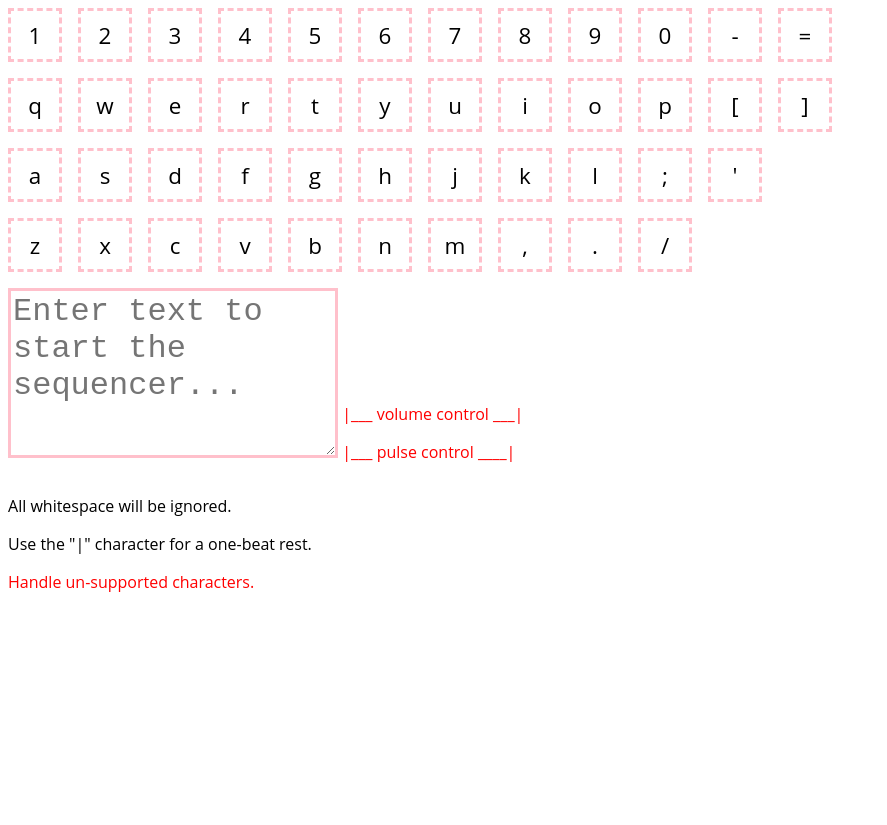
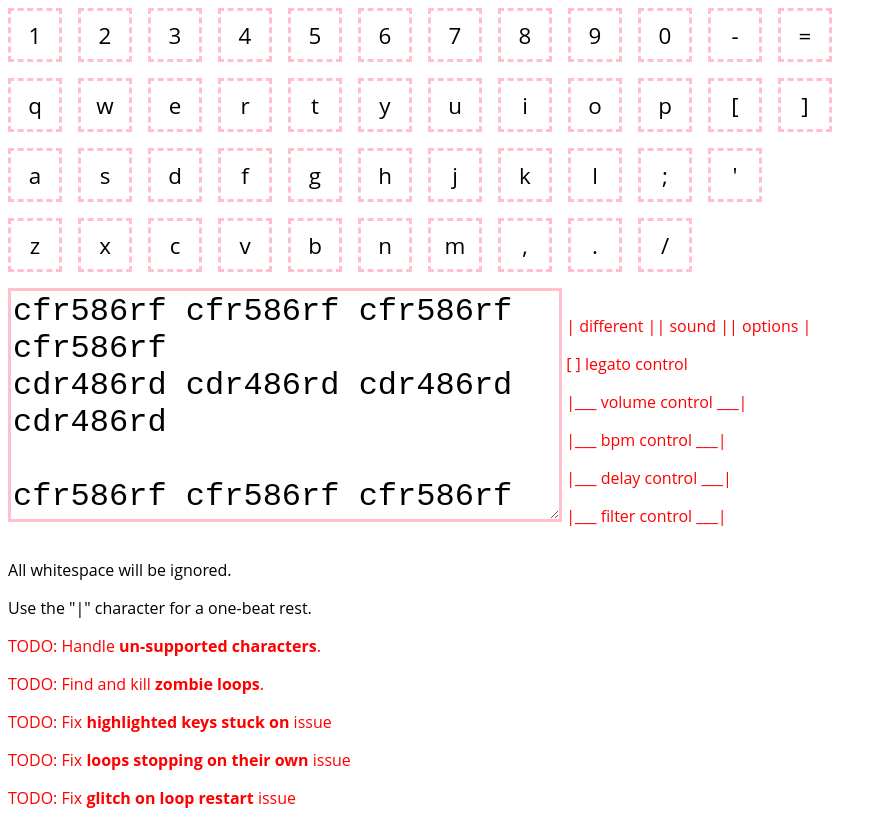
Before and after one commit to kurtsmurf/melo-type, a plain HTML site: page index.html in a window 1280 px wide. Shown: the whole page, without its empty margins (0-887 px from the left). Before the commit the page ends 800 px from the top, so only its background shows below. Drawn offline with nearby package versions, Linux system fonts and the light colour scheme.

Commit message:
Add notes

```diff
--- a/index.html
+++ b/index.html
@@ -15,14 +15,46 @@
   </div>
   <textarea name="sequencer" cols="30"
     rows="10" class="sequencer"
-    placeholder="Enter text to start the sequencer..."></textarea>
+    placeholder="Enter text to start the sequencer...">
+cfr586rf cfr586rf cfr586rf cfr586rf
+cdr486rd cdr486rd cdr486rd cdr486rd
+
+cfr586rf cfr586rf cfr586rf cfr586rf
+cdr486rd cdr486rd cdr486rd cdr486rd
+
+zsw364ws zsw364ws zsw364ws zsw364ws
+zaw264wa zaw264wa zaw264wa zaw264wa
+
+zsw364ws zsw364ws zsw364ws zsw364ws
+zaw264wa zaw264wa zaw264wa zaw264wa
+
+njko-9ok njko-9ok njko-9ok njko-9ok
+njki-9ik njki-9ik njki-9ik njki-9ik
+
+njko-9ok njko-9ok njko-9ok njko-9ok
+njki-9ik njki-9ik njki-9ik njki-9ik
+
+vghu97uh vghu97uh vghu97uh vghu97uh
+vghy97yh vghy97yh vghy97yh vghy97yh
+
+vghu97uh vghu97uh vghu97uh vghu97uh
+vghy97yh vghy97yh vghy97yh vghy97yh
+  </textarea>
   <div class="controls" style="display: inline-block">
+    <p style="color: red">| different || sound || options |</p>
+    <p style="color: red">[ ] legato control</p>
     <p style="color: red">|___ volume control ___|</p>
-    <p style="color: red">|___ pulse control ____|</p>
+    <p style="color: red">|___ bpm control ___|</p>
+    <p style="color: red">|___ delay control ___|</p>
+    <p style="color: red">|___ filter control ___|</p>
   </div>
   <p>All whitespace will be ignored.</p>
   <p>Use the "|" character for a one-beat rest.</p>
-  <p style="color: red">Handle un-supported characters.</p>
+  <p style="color: red">TODO: Handle <strong>un-supported characters</strong>.</p>
+  <p style="color: red">TODO: Find and kill <strong>zombie loops</strong>.</p>
+  <p style="color: red">TODO: Fix <strong>highlighted keys stuck on</strong> issue</p>
+  <p style="color: red">TODO: Fix <strong>loops stopping on their own</strong> issue</p>
+  <p style="color: red">TODO: Fix <strong>glitch on loop restart</strong> issue</p>
 </body>
 </html>
 <script src="qwerbord-midi.js"></script>
--- a/main.css
+++ b/main.css
@@ -7,9 +7,9 @@ body {
 }
 .sequencer {
   font-size: 2rem;
-  width: 20rem;
+  width: 34rem;
   border: solid pink;
-  height: 10rem;
+  height: 14rem;
   outline-width: 0;
 }
 
--- a/qwerbord-midi.js
+++ b/qwerbord-midi.js
@@ -155,7 +155,7 @@ sequencer.onfocus = e => {
 sequencer.onblur = e => {
   const sequence = e.target.value.replace(/\s/g, '')
   Tone.Transport.cancel()
-  Tone.Transport.bpm = 180
+  Tone.Transport.bpm.value = 400
 
   if (sequence === '') { return }
 
```
Also changed, not shown: blerp.js (+24 -0 lines).
